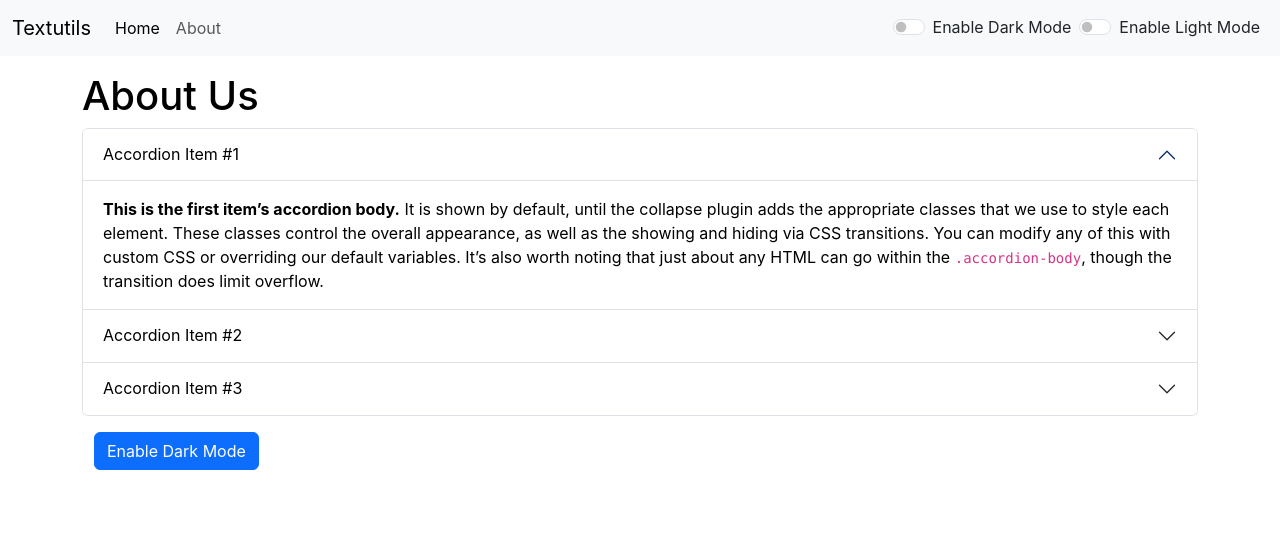
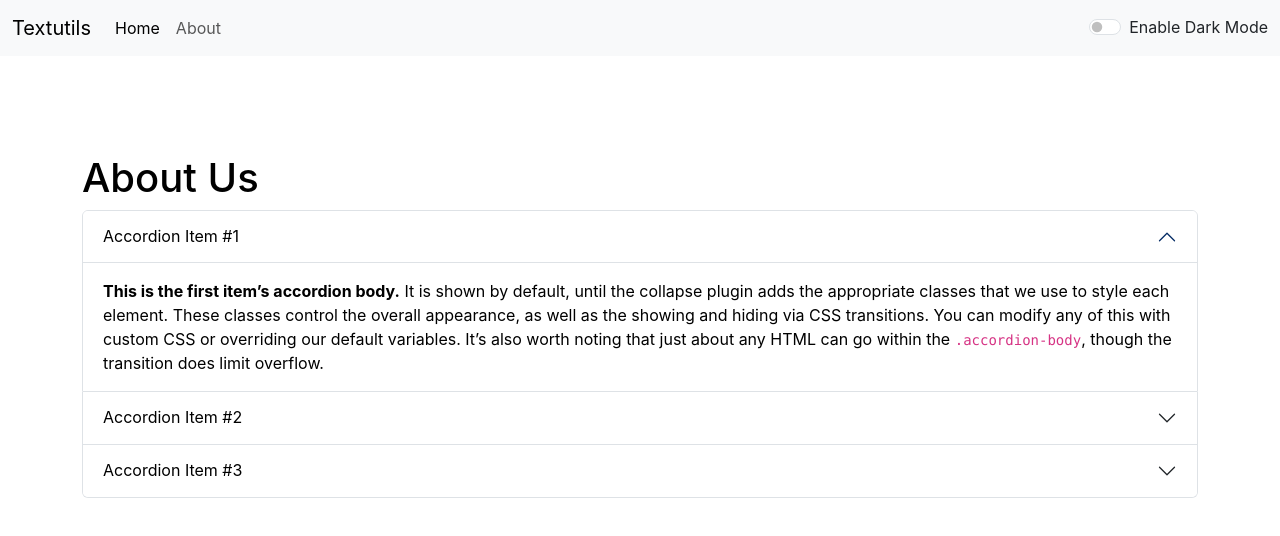
Before and after one commit to SaadIrshadd/React, a React (Create React App) app: page /about in a window 1280 px wide. Shown: the top 536 px of the page. Built offline with nearby package versions, Linux system fonts and the light colour scheme.

Commit message:
Add files via upload

```diff
--- a/src/App.js
+++ b/src/App.js
@@ -19,7 +19,7 @@ function App() {
     } else {
       setDarkMode("light");
       document.body.style.backgroundColor = "white";
-      AlertMsg("Light mode has been enabled");
+      AlertMsg("Dark mode has been disabled");
       document.title = "TextUtils - Home";
     }
   };
@@ -50,10 +50,10 @@ function App() {
       <BrowserRouter>
         <Navbar title="Textutils" about="About" mode={DarkMode} switchMode={Switch} secondSwitch={secSwitch}/>
 
-        <Alert alert={alert} />
+        <Alert alert={alert} mode={DarkMode}/>
 
         <Routes>
-          <Route path="/about" element={<About />}>
+          <Route path="/about" element={<About mode={DarkMode}/>}>
           </Route>
 
           <Route path="/" element={
--- a/src/components/About.js
+++ b/src/components/About.js
@@ -1,33 +1,14 @@
-import React,{useState} from 'react'
+import React from 'react'
 
-export default function About() {
+export default function About(props) {
 
-const [myStyle, setMyStyle ] = useState({
-    color:"black",
-    backgroundColor:"white"
-})
+let myStyle={
+    color:props.mode==="light"?"black":"white",
+    backgroundColor:props.mode==="light"? "white" : "#a39f9f"
+}
 
-const [btnText, setBtnText] = useState("Enable Dark Mode")
-
-let DarkMode=()=>{
-    if(myStyle.color==="black"){
-        setMyStyle({
-            color:"white",
-            backgroundColor:"black",
-            border:"1px solid white"
-        });
-        setBtnText("Enable Light Mode");
-    }
-    else{
-        setMyStyle({
-            color:"black",
-            backgroundColor:"white"
-        });
-        setBtnText("Enable Dark Mode")
-    }
-}
 return (
-    <div className='container my-3' style={myStyle}>
+    <div className='container my-5' style={{color:props.mode==="light"?"black":"white"}}>
       <h1 className="my-2">About Us</h1>
       <div className="accordion" id="accordionExample" >
         <div className="accordion-item">
@@ -67,11 +48,6 @@ return (
             </div>
         </div>
         </div>
-        <div className="container my-2">
-            <button className="btn btn-primary my-2" onClick={DarkMode}>
-                {btnText}
-            </button>
-        </div>
     </div>
   )
 }
--- a/src/components/Alert.js
+++ b/src/components/Alert.js
@@ -2,10 +2,12 @@ import React from 'react'
 
 export default function Alert(props) {
   return (
-    props.alert &&  <div>
-        <div className="alert alert-success alert-dismissible fade show"role="alert">
-            <strong>{props.alert}</strong>
-        </div>
+    <div style={{height:"50px"}}>
+      {props.alert &&  <div>
+          <div className="alert alert-success alert-dismissible fade show"role="alert">
+              <strong>{props.alert}</strong>
+          </div>
+      </div>}
     </div>
   )
 }
--- a/src/components/Navbar.js
+++ b/src/components/Navbar.js
@@ -43,26 +43,17 @@ export default function Navbar({
                 </Link>
               </li>
             </ul>
-            {/* <form className="d-flex" role="search">
-              <input
-                className="form-control me-2"
-                type="search"
-                placeholder="Search"
-                aria-label="Search"
-              />
-              <button className="btn btn-outline-light" type="submit">
-                Search
-              </button>
-            </form> */}
 
             <div className={`form-check form-switch text-${mode==="light"?"dark":"light"}`}>
               <input className="form-check-input" onClick={switchMode} type="checkbox" role="switch" id="switchCheckDefault"/>
-              <label className="form-check-label" htmlFor="switchCheckDefault">{`Enable ${mode==="light"?"Dark":"Light"} Mode`}</label>
+              <label className="form-check-label" htmlFor="switchCheckDefault">{`${mode==="light"?"Enable":"Disable"} Dark Mode`}</label>
             </div>
-            <div className={`mx-2 form-check form-switch text-${mode==="light"?"dark":"light"}`}>
+
+            {/* <div className={`form-check form-switch text-${mode==="light"?"dark":"light"}`}>
               <input className="form-check-input" onClick={secondSwitch} type="checkbox" role="switch" id="switchCheckDefault"/>
-              <label className="form-check-label" htmlFor="switchCheckDefault">{`Enable ${mode==="blue"?"Blue":"Light"} Mode`}</label>
-            </div>
+              <label className="form-check-label" htmlFor="switchCheckDefault">{`Enable ${mode==="light"?"Blue":"Light"} Mode`}</label>
+            </div> */}
+
           </div>
         </div>
       </nav>
@@ -78,7 +69,7 @@ Navbar.propTypes = {
 };
 
 // This is how you can set default props (works only if you dont destructure)
-Navbar.defaultProps = {
-  title: "Default Title",
-  about: "Default About Text",
-};
+// Navbar.defaultProps = {
+//   title: "Default Title",
+//   about: "Default About Text",
+// };
--- a/src/components/TextForm.js
+++ b/src/components/TextForm.js
@@ -20,6 +20,11 @@ export default function TextForm(props) {
     props.AlertMsg("Text Cleared");
   }
 
+  const copyText=()=>{
+    navigator.clipboard.writeText(text);
+    props.AlertMsg("Copied to clipboard");
+  }
+
   const handleOnchange = (event) => {
     setText(event.target.value);
   };
@@ -29,26 +34,29 @@ export default function TextForm(props) {
       <div className="container"  style={{color:props.mode==="dark"?"white":"black"}}>
         <h1>{props.heading}</h1>
         <div className="mb-3">
-          <textarea className="form-control" style={{ backgroundColor: props.mode === "light" ? "white" : "grey" , color:props.mode==="light"?"black":"white"}} onChange={handleOnchange} value={text} id="exampleFormControlTextarea1" rows="8">
+          <textarea className="form-control" style={{ backgroundColor: props.mode === "light" ? "white" : "#a39f9f"}} onChange={handleOnchange} value={text} id="exampleFormControlTextarea1" rows="8">
 
           </textarea>
         </div>
-        <button className="btn btn-primary mx-2" onClick={UpperCase}>
+        <button disabled={text.length===0} className="btn btn-primary mx-2 my-1" onClick={UpperCase}>
           Convert to UpperCase
         </button>
-        <button className="btn btn-primary mx-2" onClick={LowerCase}>
+        <button disabled={text.length===0} className="btn btn-primary mx-2 my-1" onClick={LowerCase}>
           Convert to LowerCase
         </button>
-        <button className="btn btn-primary mx-2" onClick={clearText}>
+        <button disabled={text.length===0} className="btn btn-primary mx-2 my-1" onClick={clearText}>
           Clear Text
+        </button>
+        <button disabled={text.length===0} className="btn btn-primary mx-2 my-1" onClick={copyText}>
+          Copy Text
         </button>
       <br></br>
       <div className="container my-2">
         <h2>Your Text Summary Here</h2>
-        <p>{text.split(" ").length-1} Words, {text.length} Characters</p>
+        <p>{text.split(/\s+/).filter((elemt)=>{return elemt.length!==0}).length} Words, {text.length} Characters</p>
 
         <h2>Preview</h2>
-        <p>{text===""?"Enter something above to display here":text}</p>
+        <p>{text===""?"Nothing to preview":text}</p>
       </div>
       </div>
     </>
```
